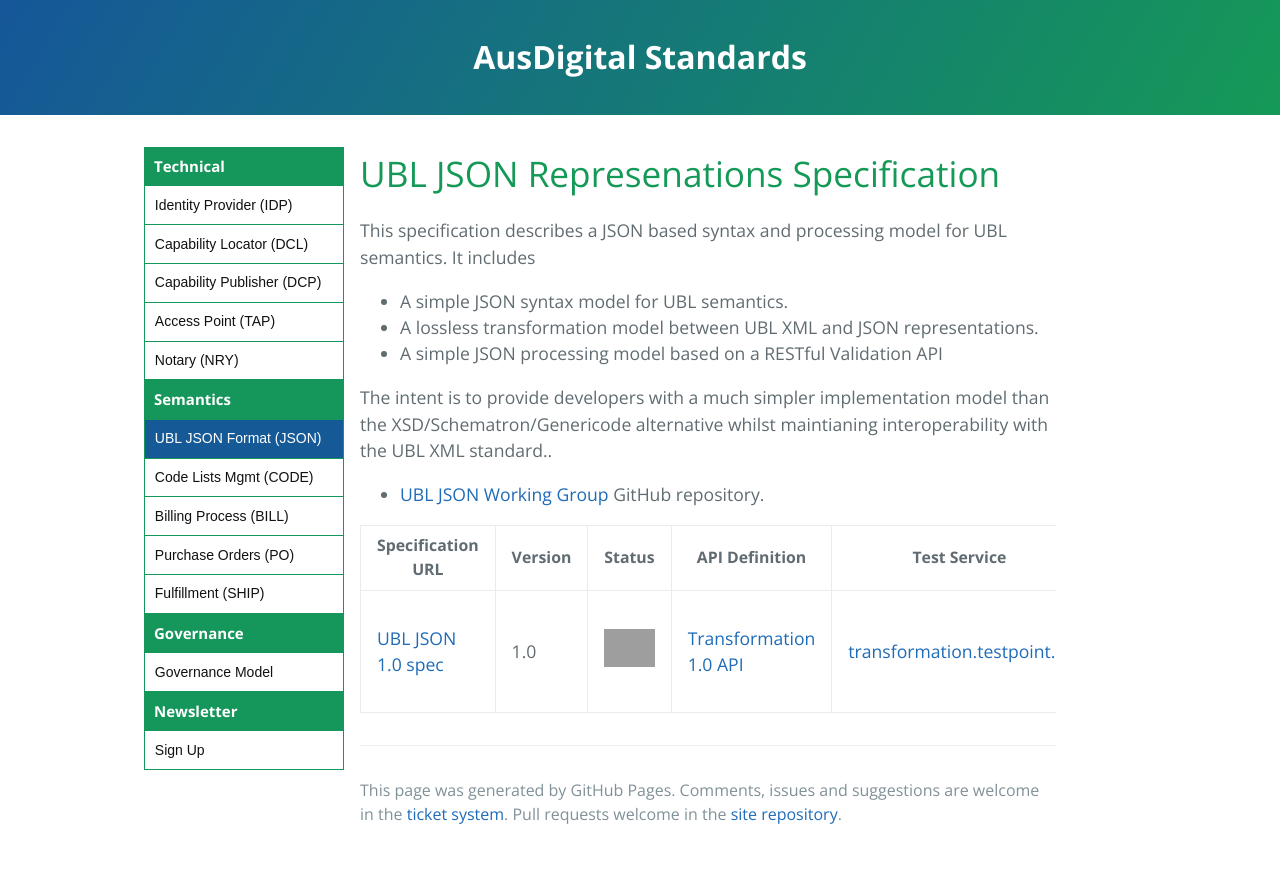
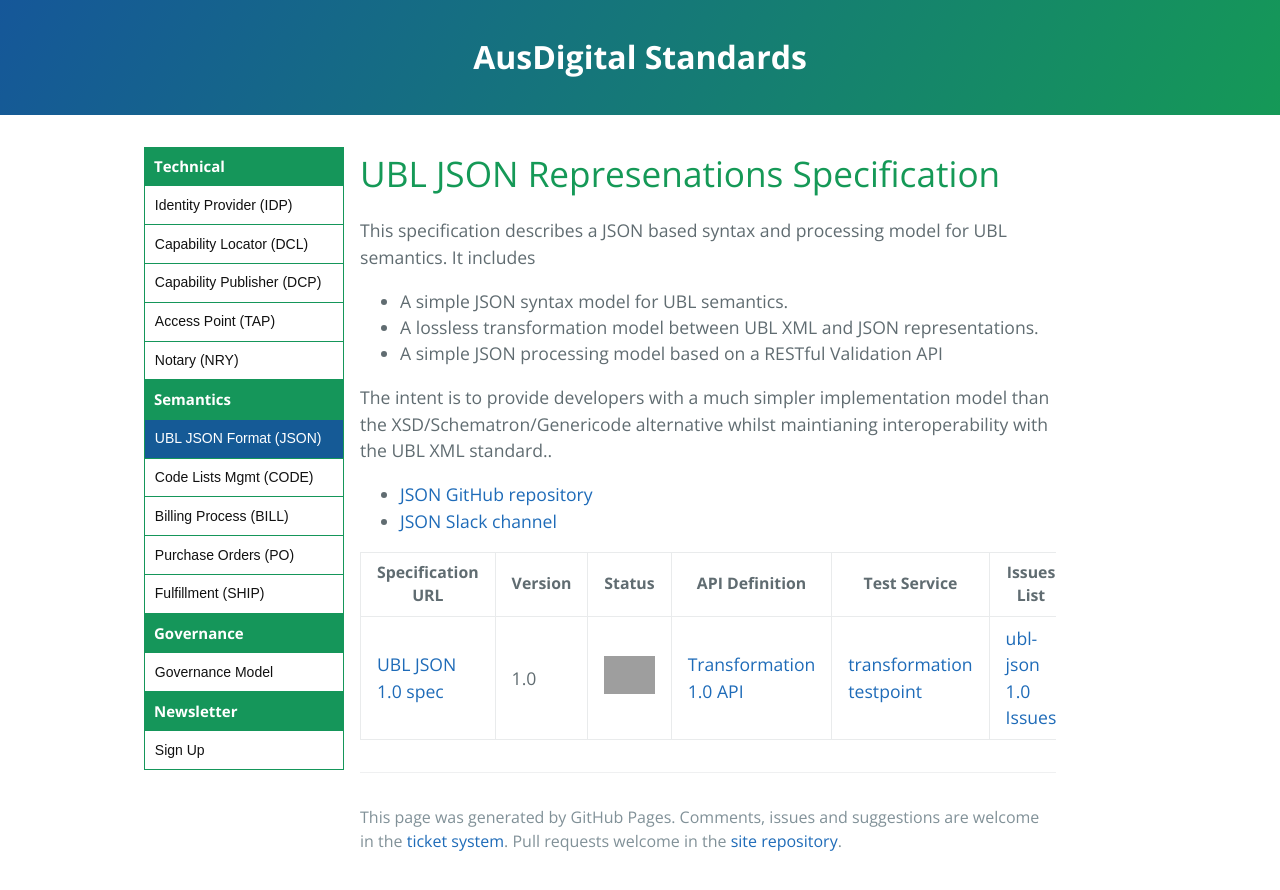
Before and after one commit to ausdigital/ausdigital.github.io, a Jekyll site: the page built from pages/ubl-json.md, in a window 1280 px wide. Shown: the top 890 px of the page. Built offline with Jekyll 4.4.1, drawn with Linux system fonts in a browser that asks for light colours; grey boxes are pictures that could not be loaded.

Commit message:
Add slack channel

```diff
--- a/pages/ubl-json.md
+++ b/pages/ubl-json.md
@@ -14,8 +14,9 @@
 
 The intent is to provide developers with a much simpler implementation model than the XSD/Schematron/Genericode alternative whilst maintianing interoperability with the UBL XML standard..
 
-* [UBL JSON Working Group](https://github.com/ausdigital/ubl-json) GitHub repository.
+* [JSON GitHub repository](https://github.com/ausdigital/ubl-json)
+* [JSON Slack channel](https://ausdigital.slack.com/messages/spec-json/)
 
 | Specification URL | Version | Status | API Definition | Test Service | Issues List |
 | ----------------- | ------  | ------ | -------------- | ------------ | -------- |
-| [UBL JSON 1.0 spec](http://ubl-json.readthedocs.io/) | 1.0 | ![Raw](http://rfc.unprotocols.org/spec:2/COSS/raw.svg) | [Transformation 1.0 API](https://swaggerhub.com/api/ausdigital/transformation/1.0) | [transformation.testpoint.io](http://testpoint.io/btransformation.html)  | [ubl-json 1.0 Issues](https://github.com/ausdigital/ubl-json/issues)  |
+| [UBL JSON 1.0 spec](http://ubl-json.readthedocs.io/) | 1.0 | ![Raw](http://rfc.unprotocols.org/spec:2/COSS/raw.svg) | [Transformation 1.0 API](https://swaggerhub.com/api/ausdigital/transformation/1.0) | [transformation testpoint](http://testpoint.io/btransformation.html)  | [ubl-json 1.0 Issues](https://github.com/ausdigital/ubl-json/issues)  |
```
